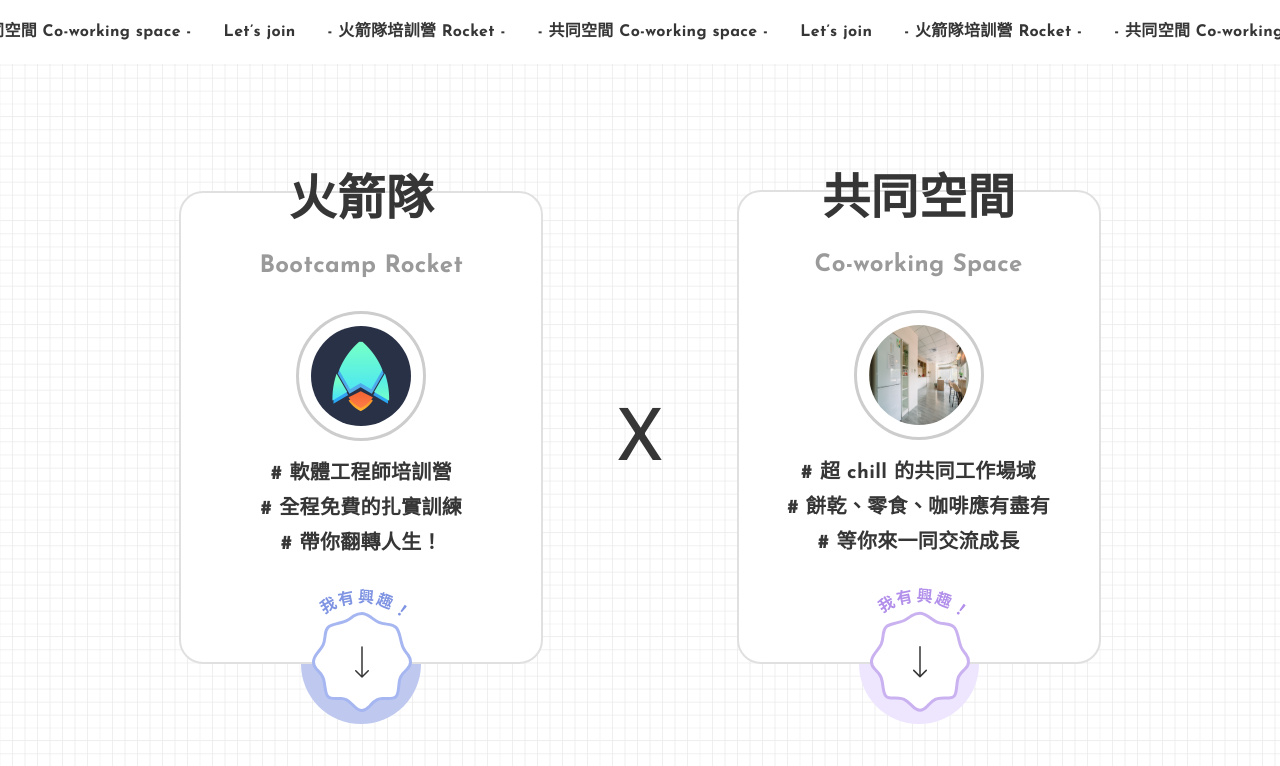
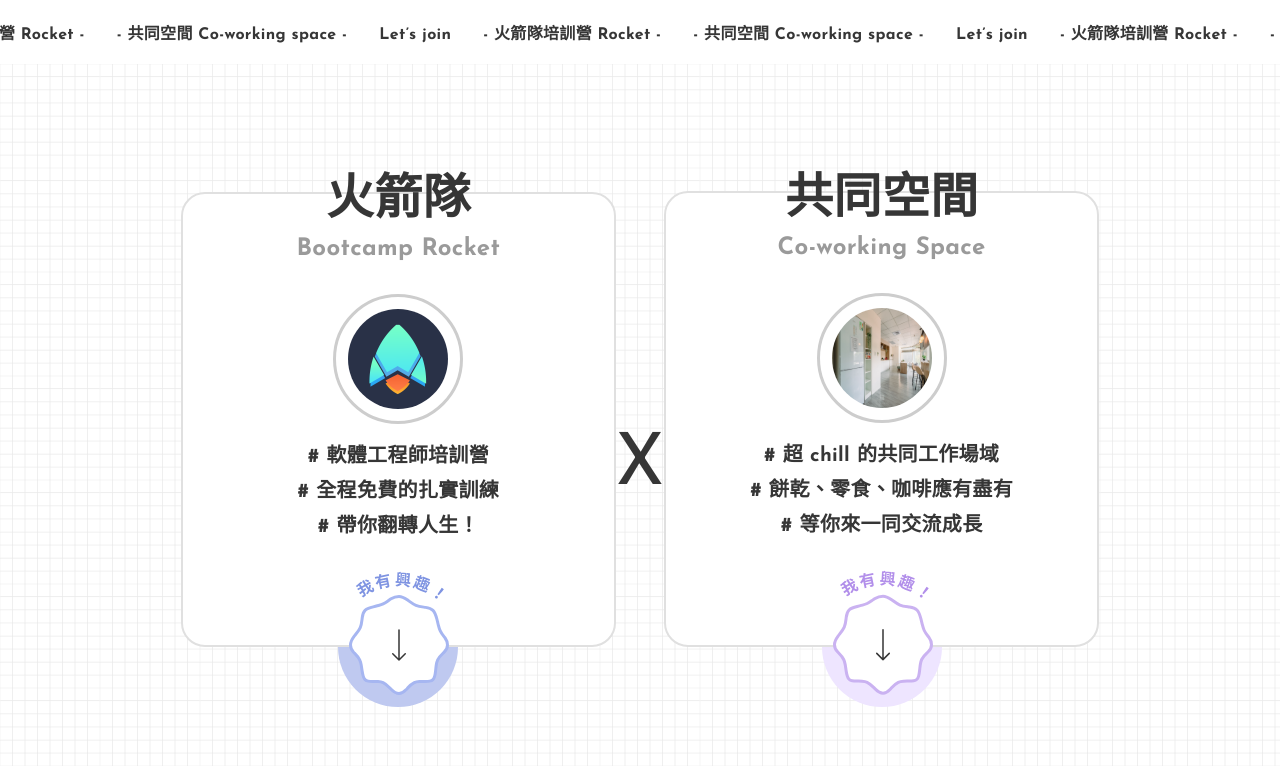
Before and after one commit to penspulse326/Rocket-Bootcamp-Website, a plain HTML site: page index.html in a window 1280 px wide. Shown: the top 766 px of the page. Drawn offline with nearby package versions, Linux system fonts and the light colour scheme.

Commit message:
coordinate scss setting

```diff
--- a/index.html
+++ b/index.html
@@ -59,15 +59,15 @@
     </nav>
     <section class="banner">
       <div class="container">
-        <div class="row">
-          <div class="btn-wrapper btn-rocket bold">
-            <div class="btn bd-lg">
+        <div class="row center">
+          <div class="banner-btn banner-rocket bold">
+            <div class="banner-btn-content bd-lg">
               <img
                 class="btn-highlight"
                 src="./src/images/highlight-rocket.svg"
-                alt="btn-rocket-highlight"
+                alt="btn-highlight"
               />
-              <div class="btn-content">
+              <div class="btn-info">
                 <h1>火箭隊</h1>
                 <span class="btn-subtitle">Bootcamp Rocket</span>
                 <span class="btn-logo">
@@ -90,15 +90,15 @@
             </div>
             <div class="semi-circle"></div>
           </div>
-          <div class="btn-splitter noto col-2">X</div>
-          <div class="btn-wrapper btn-space bold">
-            <div class="btn bd-lg">
+          <div class="btn-splitter col-2">X</div>
+          <div class="banner-btn banner-space bold">
+            <div class="banner-btn-content bd-lg">
               <img
                 class="btn-highlight"
                 src="./src/images/highlight-space.svg"
-                alt="btn-space-highlight"
+                alt="btn-highlight"
               />
-              <div class="btn-content">
+              <div class="btn-info">
                 <h1>共同空間</h1>
                 <span class="btn-subtitle">Co-working Space</span>
                 <span class="btn-logo">
@@ -810,7 +810,7 @@
       <section class="plan">
         <div class="container">
           <div class="row">
-            <div class="plan-wrapper">
+            <div class="plan-wrapper col-10">
               <div class="plan-info">
                 <span class="plan-hint">
                   <span class="bold">2023 年</span>為試營運階段，進駐可享有<span
--- a/src/styles/_global.scss
+++ b/src/styles/_global.scss
@@ -1,5 +1,6 @@
 // 載入外部字體
 @import url("https://fonts.googleapis.com/css2?family=Josefin+Sans:wght@400;500;700&family=Noto+Sans+TC:wght@400;700&display=swap");
+
 // 全局樣式
 *,
 *::after,
@@ -18,7 +19,6 @@ body {
   font-family: "Josefin Sans", "Noto Sans TC", sans-serif;
   font-size: 16px;
 
-  line-height: 1.5;
   letter-spacing: 0.02em;
 }
 
@@ -43,6 +43,8 @@ ol {
   }
 }
 
+// text
+
 h1 {
   font-size: 48px;
   font-weight: 700;
@@ -60,6 +62,14 @@ h4 {
   font-weight: 700;
 }
 
+.fz-lg {
+  font-size: 24px;
+}
+
+.fz-md {
+  font-size: 20px;
+}
+
 @media screen and (max-width: 428px) {
   h1 {
     font-size: 32px;
@@ -73,4 +83,10 @@ h4 {
   h4 {
     font-size: 20px;
   }
+  .fz-lg {
+    font-size: 20px;
+  }
+  .fz-md {
+    font-size: 18px;
+  }
 }
--- a/src/styles/_grid.scss
+++ b/src/styles/_grid.scss
@@ -1,35 +1,43 @@
+$container-width: 1296px;
+$container-width-mb: 332px;
+$gutter: 24px;
+$gutter-mb: 20px;
+$total-columns: 12;
+
 @for $i from 1 through 12 {
+  $total-gutter: $gutter * ($total-columns - 1);
+  $gutter-width: $gutter * $i;
+
   .col-#{$i} {
-    width: calc(((86 / 1296 * $i) + (24 / 1296) * ($i - 1)) * 100%);
+    width: calc((100%-#{$total-gutter}) / 12 * $i + $gutter-width);
   }
 }
 
 @for $i from 1 through 4 {
+  $total-gutter: $gutter-mb * ($total-columns - 1);
+  $gutter-width: $gutter-mb * $i;
+
   .col-#{$i}-mb {
     @media screen and (max-width: 428px) {
-      width: calc(((48 / 332 * $i) + (20 / 332) * ($i - 1)) * 100%);
+      width: calc((100%-#{$total-gutter}) / 12 * $i + $gutter-width);
     }
   }
 }
 
 .container {
   margin: 0 auto;
-  max-width: 1296px;
+  max-width: $container-width;
 }
 
 @media screen and (max-width: 428px) {
   .container {
-    width: 332px;
+    width: $container-width-mb;
   }
 }
 
 .row {
   display: flex;
-  justify-content: center;
-  align-items: center;
+  flex-wrap: wrap;
 
   width: 100%;
 }
-
-$gutter: 24px;
-$gutter-mb: 20px;
--- a/src/styles/helpers/_utils.scss
+++ b/src/styles/helpers/_utils.scss
@@ -22,3 +22,8 @@
 .bd-sm {
   border-radius: 12px;
 }
+
+.center {
+  justify-content: center;
+  align-items: center;
+}
--- a/src/styles/main.scss
+++ b/src/styles/main.scss
@@ -1,4 +1,4 @@
-@import "reset";
+@import "./helpers/reset";
 @import "variables";
 @import "grid";
 @import "global";
@@ -6,11 +6,10 @@
 @import "./helpers/animation";
 
 nav {
-  position: fixed;
+  position: sticky;
   top: 0;
   z-index: 99;
 
-  padding: 20px 0;
   width: 100%;
   height: 64px;
 
@@ -25,10 +24,14 @@ nav {
   }
   ul {
     display: flex;
-  }
+
+    padding: 20px 0;
+
+    line-height: normal;
 
     span {
-    margin: 0 1rem;
+      margin: 0 16px;
+    }
   }
 }
 
@@ -37,15 +40,13 @@ nav {
   background: url("../images/banner-bg.png");
 }
 
-.btn-wrapper {
+.banner-btn {
   position: relative;
 
-  margin-top: 190px;
+  margin-top: 127px;
   margin-bottom: 160px;
-  width: calc(86 / 1296 * 4 * 100% + $gutter);
+  width: calc(110 / 1296 * 4 * 100%);
 
-  text-align: center;
-  line-height: 1.75;
   transition: 0.3s;
 
   &:hover {
@@ -53,18 +54,23 @@ nav {
   }
 }
 
-.btn {
+.banner-btn-content {
   position: relative;
 
+  padding: 0 24px;
   width: 100%;
 
   background: white;
   border: 2px solid $grey-300;
 
   text-align: center;
+  line-height: 1.75;
 
   cursor: pointer;
 
+  h1 {
+    line-height: normal;
+  }
   .btn-highlight {
     display: none;
     position: absolute;
@@ -73,14 +79,13 @@ nav {
 
     animation: popOut 0.3s ease;
   }
-
-  .btn-content {
+  .btn-info {
     display: flex;
     flex-direction: column;
     align-items: center;
 
-    margin-top: -32px;
-  }
+    margin-top: -36px;
+
     .btn-subtitle {
       margin-bottom: 24px;
 
@@ -105,10 +110,12 @@ nav {
     }
     p {
       margin-bottom: 24px;
-    font-size: 1.25rem;
+
+      font-size: 20px;
     }
     .btn-toggle {
       margin-bottom: -50px;
+    }
   }
 }
 
@@ -122,29 +129,25 @@ nav {
   border-radius: 0 0 120px 120px;
 }
 
-.btn-rocket {
+.btn-splitter {
+  text-align: center;
+  font-size: 72px;
+}
+
+.banner-rocket {
   .semi-circle {
     background-color: $primary-1-200;
   }
 }
 
-.btn-space {
+.banner-space {
   .semi-circle {
     background-color: $primary-2-200;
   }
 }
 
-.btn-splitter {
-  text-align: center;
-  font-size: 72px;
-}
-
 .page {
   display: none;
-}
-
-.page-space {
-  display: block;
 }
 
 .about {
@@ -807,6 +810,7 @@ footer {
       h2 {
         padding: 40px;
         margin-bottom: 28px;
+        width: 100%;
 
         background-color: $grey-200;
 
```
Also changed, not shown: src/scripts/all.js, src/styles/helpers/_reset.scss (renamed from src/styles/_reset.scss), src/styles/main.css, 1 other file. Lines whose indentation alone changed are shown as unchanged.
